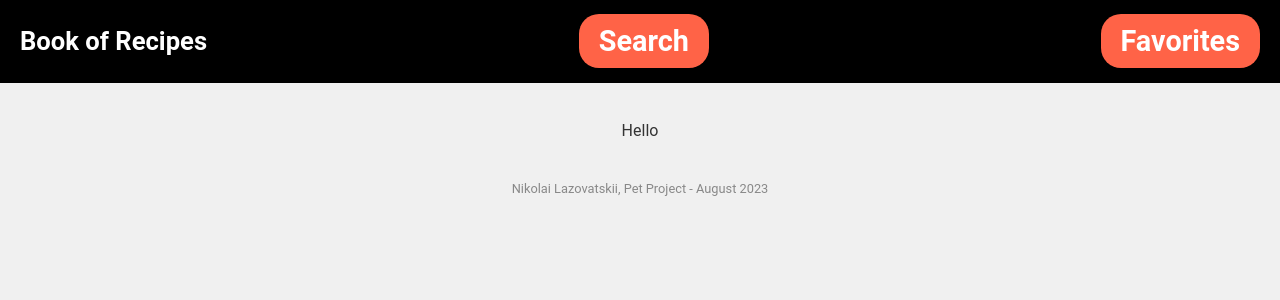
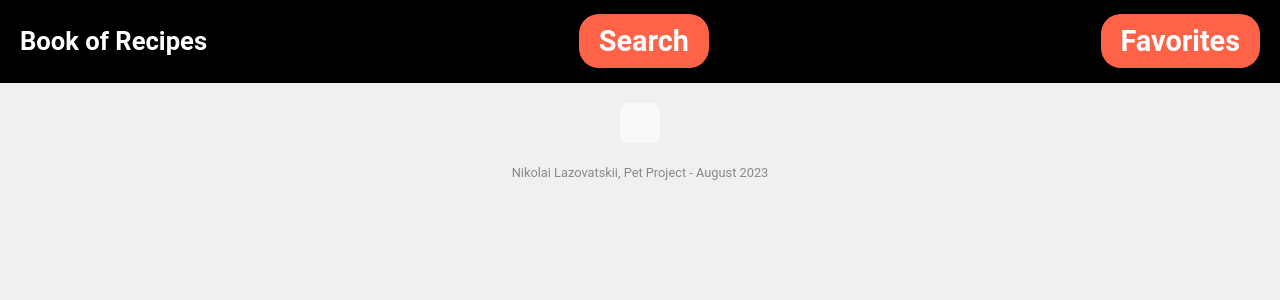
Before and after one commit to Nikolai-Lazovatskii/bookOfRecipes, a React (Vite) app: page /favorites in a window 1280 px wide. Shown: the top 300 px of the page. Built offline with nearby package versions, Linux system fonts and the light colour scheme.

Commit message:
favoriteFix

```diff
--- a/src/App.jsx
+++ b/src/App.jsx
@@ -9,7 +9,8 @@ import Favorites from "./components/Favorites";
 function App() {
   const [searchTag, setSearchTag] = useState("");
   const [recipes, setRecipes] = useState([]);
-  const [reciept, setReciept] = useState([])
+  const [reciept, setReciept] = useState([]);
+  const [favoriteReciepts, setFavoriteReciepts] = useState([]);
 
   const API_KEY = "9265df2e52994c5ea5707dc3714479af";
 
@@ -32,9 +33,22 @@ function App() {
   };
 
   const getReciept = (favReciept) => {
-    setReciept(favReciept)
-    console.log(favReciept);
-  }
+    setReciept(favReciept);
+  };
+
+  useEffect(() => {
+    setFavoriteReciepts((prevReciepts) => {
+      if (
+        !prevReciepts.some(
+          (existingReciept) => existingReciept.id === reciept.id
+        )
+      ) {
+        return [...prevReciepts, reciept];
+      }
+      return prevReciepts;
+    });
+    console.log(favoriteReciepts);
+  }, [reciept]);
 
   return (
     <div className="app">
@@ -58,11 +72,18 @@ function App() {
             element={
               <div className="main">
                 <Search getSearch={getSearch} />
-                <Reciepts recipes={recipes} API_KEY={API_KEY} getReciept={getReciept} />
+                <Reciepts
+                  recipes={recipes}
+                  API_KEY={API_KEY}
+                  getReciept={getReciept}
+                />
               </div>
             }
           />
-          <Route path="/favorites" element={<Favorites newFavReciept={reciept} />} />
+          <Route
+            path="/favorites"
+            element={<Favorites favoriteReciepts={favoriteReciepts} />}
+          />
         </Routes>
         <footer>Nikolai Lazovatskii, Pet Project - August 2023</footer>
       </Router>
--- /dev/null
+++ b/src/components/Favorites.css
@@ -0,0 +1,43 @@
+.favorites {
+    display: flex;
+    flex-wrap: wrap; /* позволяет элементам переноситься на новую строку */
+    justify-content: flex-start; /* элементы идут один за другим без дополнительного пространства между ними */
+    margin: 0 auto; /* центрирует контейнер на странице */
+    max-width: 1200px; /* максимальная ширина контейнера */
+    padding: 20px;
+    background-color: #f9f9f9;
+    border-radius: 8px;
+}
+
+.recieptFav {
+    flex: 0 0 calc(16.66% - 20px); /* Ширина одного рецепта, чтобы 6 рецептов уместилось в одной строке. 20px учитывает возможные отступы между элементами */
+    margin: 10px;
+    padding: 10px;
+    background-color: #ffffff;
+    box-shadow: 0 4px 6px rgba(0, 0, 0, 0.1);
+    border-radius: 5px;
+    transition: transform 0.3s ease;
+    flex-basis: calc(100% / 6); /* каждый рецепт занимает 1/6 доступной ширины */
+    box-sizing: border-box; /* чтобы учесть padding и border */
+    overflow: hidden; /* чтобы скрыть контент, который не умещается */
+}
+
+.recieptFav:hover {
+    transform: scale(1.05);
+}
+
+.recieptTextFav {
+    font-size: 18px;
+    margin-bottom: 10px;
+    color: #333;
+    white-space: nowrap;
+    overflow: hidden;
+    text-overflow: ellipsis;
+    margin: 0; /* убираем любые дополнительные отступы */
+    max-width: 100%; /* ограничиваем ширину текста */
+}
+
+.recieptImageFav {
+    max-width: 100%;
+    border-radius: 15px;
+}
--- a/src/components/Favorites.jsx
+++ b/src/components/Favorites.jsx
@@ -1,24 +1,25 @@
 /* eslint-disable react/prop-types */
-import { useRef } from "react";
-import { useEffect } from "react";
-import { useState } from "react";
+import "./Favorites.css";
 
-const Favorites = ({ newFavReciept }) => {
-  const [favoriteReciepts, setFavoriteReciepts] = useState([]);
-  const recieptsRef = useRef(favoriteReciepts);
-
-  useEffect(() => {
-    if (!recieptsRef.current.some(reciept => reciept.id === newFavReciept.id)) {
-        recieptsRef.current = [...recieptsRef.current, newFavReciept];
-        setFavoriteReciepts(recieptsRef.current);
-      }
-  }, [newFavReciept]);
-
+const Favorites = ({ favoriteReciepts }) => {
   return (
     <div className="favorites">
-      {favoriteReciepts.map((reciept) => {
-        return <p key={reciept.id}>Hello {reciept.title}</p>;
-      })}
+      {favoriteReciepts &&
+        favoriteReciepts.length > 0 &&
+        favoriteReciepts.map((reciept) => {
+          if (reciept.id && reciept.title && reciept.image) {
+            return (
+              <div className="recieptFav" key={reciept.id}>
+                <p className="recieptTextFav">{reciept.title}</p>
+                <img
+                  className="recieptImageFav"
+                  src={reciept.image}
+                  alt="reciept img"
+                />
+              </div>
+            );
+          }
+        })}
     </div>
   );
 };
```
Also changed, not shown: src/components/Reciepts.jsx (+5 -3 lines).
